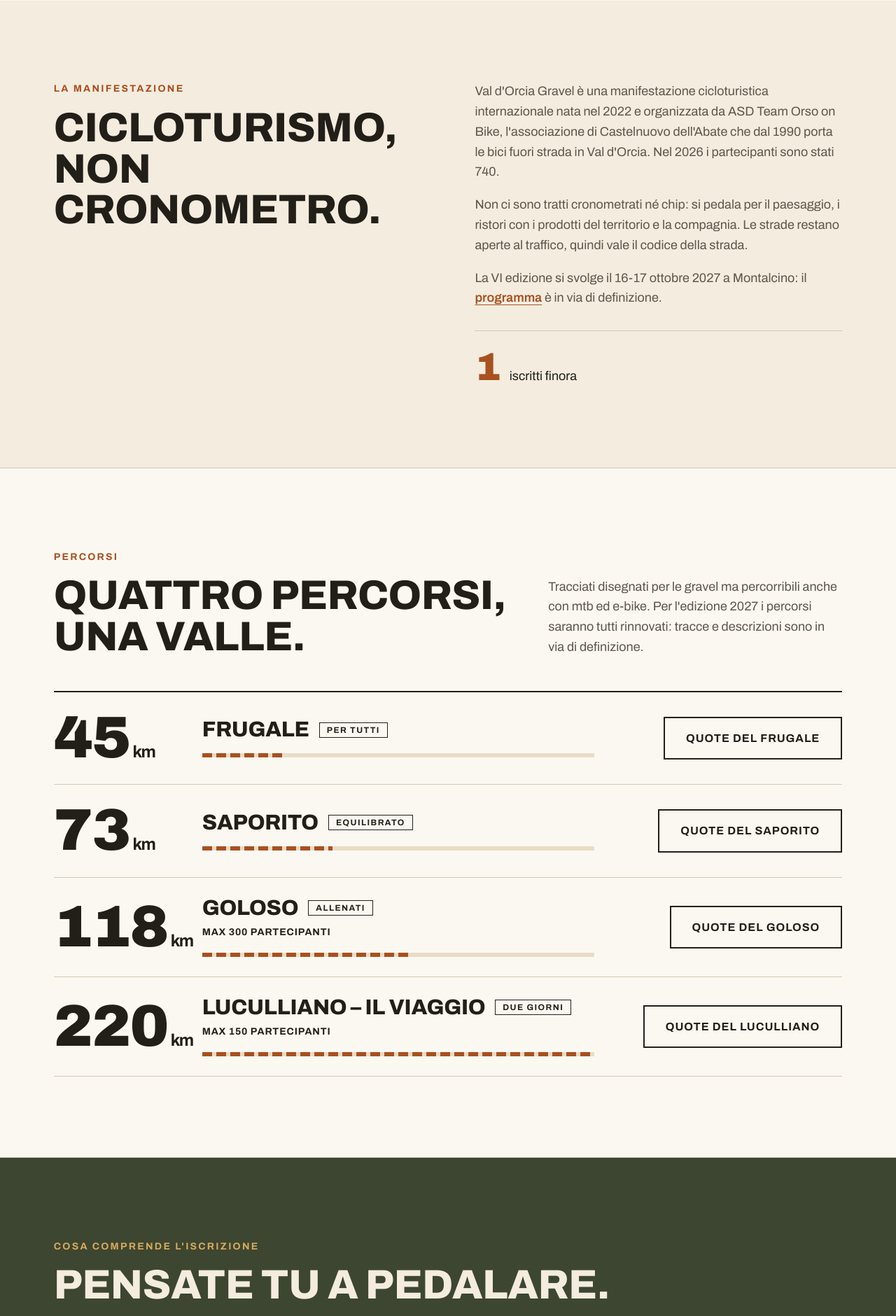
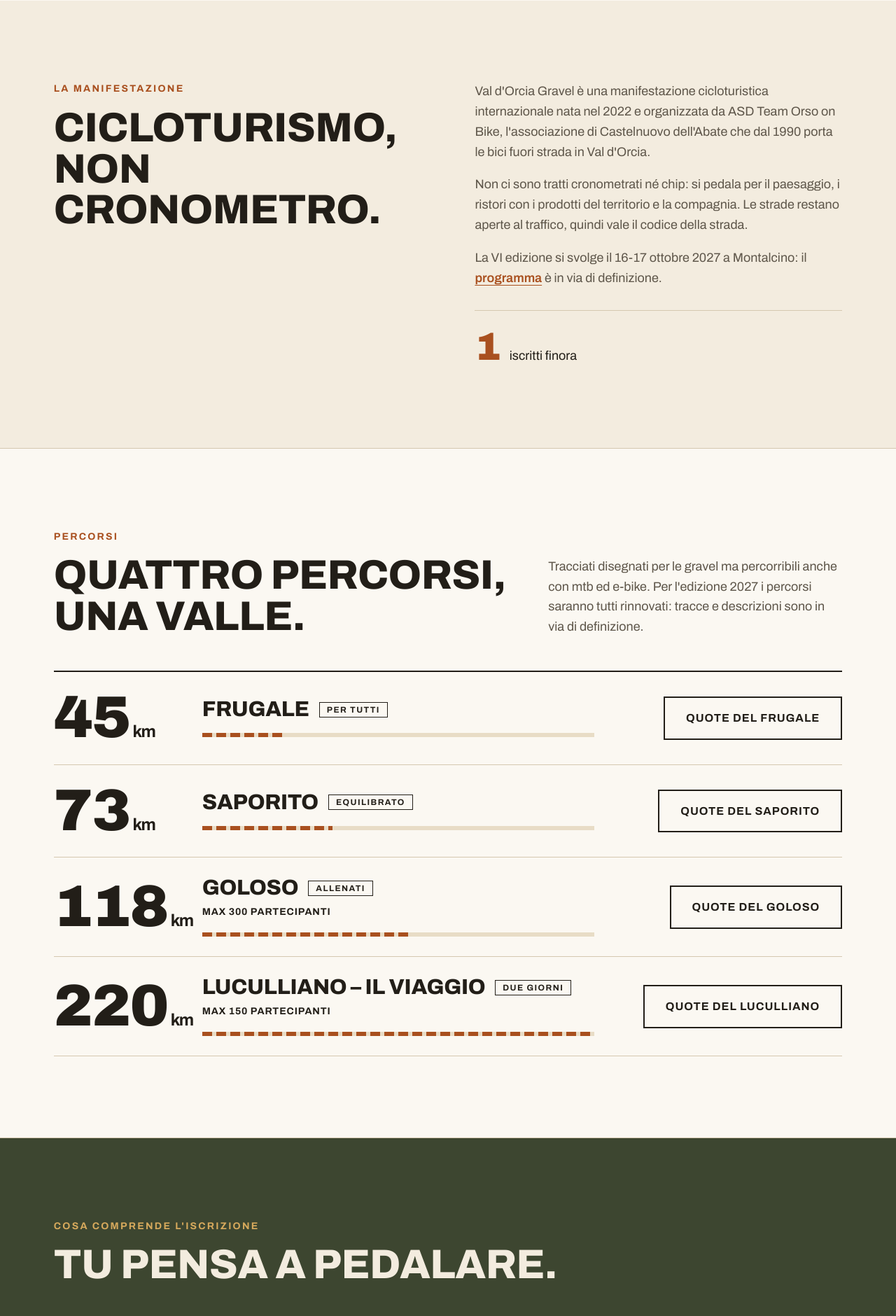
Before and after one commit to osammot11/valdorcia, a Laravel app: page / in a window 1280 px wide. Shown: the part 2465-4345 px from the top of the page at 70% size. Run offline with Laravel 12, Linux system fonts and the light colour scheme; data comes from the database, SQL or seed files in the repository; tables that the repository leaves empty hold one stand-in row (values such as "Sample post").

Commit message:
Correzioni minori dalla revisione
- "Tu pensa a pedalare." (era "Pensate tu"); i 740 partecipanti una volta
  sola in home
- quote con le date per esteso ("dal 10 dicembre 2026"), come nel resto
  del sito
- tessera: "Non sono tesserato" come prima scelta, gli enti raggruppati
  sotto "Sono tesserato con"
- riquadro degli errori del modulo: classe .form-alert e role=alert
- sponsor: occhielli "Sostenitori/Partner dell'edizione 2026"
- /contattaci indica /contatti come pagina di riferimento (canonical)
- admin: "Esci" invece di "Esci (Logout)"
- pulsanti che rispondono alla pressione (scale .97), segno di spunta che
  compare senza partire da zero, "+" delle FAQ nascosto ai lettori di schermo
- pagina di pagamento con la versione aggiornata di checkout.css

Co-Authored-By: Claude Opus 5.5 <noreply@anthropic.com>

```diff
--- a/app/Http/Controllers/PageController.php
+++ b/app/Http/Controllers/PageController.php
@@ -18,6 +18,7 @@ class PageController extends Controller
         ],
         'contattaci' => [
             'view' => 'pages.contattaci',
+            'canonical' => 'contatti', // stessa pagina di /contatti
             'title' => "Contatti | Val d'Orcia Gravel",
             'description' => "Scrivi allo staff di Val d'Orcia Gravel per iscrizioni, percorsi e logistica.",
         ],
@@ -103,7 +104,7 @@ class PageController extends Controller
         $data = [
             'title' => $page['title'],
             'description' => $page['description'],
-            'canonical' => url($slug === '' ? '/' : '/' . $slug),
+            'canonical' => url($slug === '' ? '/' : '/' . ($page['canonical'] ?? $slug)),
             'bodyClass' => $page['bodyClass'] ?? '',
         ];
 
--- a/public/navbar/navbar.css
+++ b/public/navbar/navbar.css
@@ -47,6 +47,7 @@
   text-decoration: none;
   text-transform: uppercase;
 }
+.nav-cta { transition: background-color .2s ease, transform .16s cubic-bezier(0.23, 1, 0.32, 1); }
 .nav-cta:hover { background: var(--clay-dark); }
 
 .hamburger {
--- a/public/style.css
+++ b/public/style.css
@@ -105,9 +105,10 @@ a { color: inherit; }
   text-decoration: none;
   text-align: center;
   cursor: pointer;
-  transition: background-color .2s ease, border-color .2s ease, color .2s ease;
+  transition: background-color .2s ease, border-color .2s ease, color .2s ease, transform .16s cubic-bezier(0.23, 1, 0.32, 1);
 }
 .btn:hover { background: var(--clay-dark); border-color: var(--clay-dark); }
+.btn:active, .cookie-choice:active, .nav-cta:active { transform: scale(.97); }
 
 .btn-ghost { background: transparent; color: var(--ink); border-color: var(--ink); }
 .btn-ghost:hover { background: var(--ink); border-color: var(--ink); color: var(--paper); }
@@ -498,7 +499,7 @@ section { padding: clamp(64px, 9vw, 120px) var(--gutter); }
   letter-spacing: .06em;
   text-transform: uppercase;
   cursor: pointer;
-  transition: background-color .2s ease, color .2s ease;
+  transition: background-color .2s ease, color .2s ease, transform .16s cubic-bezier(0.23, 1, 0.32, 1);
 }
 .cookie-choice:hover { background: var(--ink); color: var(--paper); }
 .cookie-link {
--- a/resources/views/admin/blog/_head.blade.php
+++ b/resources/views/admin/blog/_head.blade.php
@@ -9,6 +9,6 @@
     <link rel="preconnect" href="https://fonts.googleapis.com">
     <link rel="preconnect" href="https://fonts.gstatic.com" crossorigin>
     <link href="https://fonts.googleapis.com/css2?family=Archivo:wdth,wght@62..125,400..900&display=swap" rel="stylesheet">
-    <link rel="stylesheet" href="/css/controls.css?v=2">
+    <link rel="stylesheet" href="/css/controls.css?v=3">
     <link rel="stylesheet" href="/css/admin.css?v=10">
 </head>
--- a/resources/views/admin/create_ticket.blade.php
+++ b/resources/views/admin/create_ticket.blade.php
@@ -10,7 +10,7 @@
     <link rel="preconnect" href="https://fonts.googleapis.com">
     <link rel="preconnect" href="https://fonts.gstatic.com" crossorigin>
     <link href="https://fonts.googleapis.com/css2?family=Archivo:wdth,wght@62..125,400..900&display=swap" rel="stylesheet">
-    <link rel="stylesheet" href="/css/controls.css?v=2">
+    <link rel="stylesheet" href="/css/controls.css?v=3">
     <link rel="stylesheet" href="/css/admin.css?v=10">
 </head>
 <body>
--- a/resources/views/admin/dashboard.blade.php
+++ b/resources/views/admin/dashboard.blade.php
@@ -10,7 +10,7 @@
     <link rel="preconnect" href="https://fonts.googleapis.com">
     <link rel="preconnect" href="https://fonts.gstatic.com" crossorigin>
     <link href="https://fonts.googleapis.com/css2?family=Archivo:wdth,wght@62..125,400..900&display=swap" rel="stylesheet">
-    <link rel="stylesheet" href="/css/controls.css?v=2">
+    <link rel="stylesheet" href="/css/controls.css?v=3">
     <link rel="stylesheet" href="/css/admin.css?v=10">
 </head>
 
@@ -23,7 +23,7 @@
                     <a href="{{ route('admin.blog.index') }}" class="btn btn--soft btn--small">Blog e comunicati</a>
                     <form action="{{ route('logout') }}" method="POST">
                         @csrf
-                        <button type="submit" class="link-btn link-btn--danger">Esci (Logout)</button>
+                        <button type="submit" class="link-btn link-btn--danger">Esci</button>
                     </form>
                 </div>
             </div>
--- a/resources/views/admin/edit_ticket.blade.php
+++ b/resources/views/admin/edit_ticket.blade.php
@@ -10,7 +10,7 @@
     <link rel="preconnect" href="https://fonts.googleapis.com">
     <link rel="preconnect" href="https://fonts.gstatic.com" crossorigin>
     <link href="https://fonts.googleapis.com/css2?family=Archivo:wdth,wght@62..125,400..900&display=swap" rel="stylesheet">
-    <link rel="stylesheet" href="/css/controls.css?v=2">
+    <link rel="stylesheet" href="/css/controls.css?v=3">
     <link rel="stylesheet" href="/css/admin.css?v=10">
 </head>
 <body>
--- a/resources/views/admin/pending.blade.php
+++ b/resources/views/admin/pending.blade.php
@@ -10,7 +10,7 @@
     <link rel="preconnect" href="https://fonts.googleapis.com">
     <link rel="preconnect" href="https://fonts.gstatic.com" crossorigin>
     <link href="https://fonts.googleapis.com/css2?family=Archivo:wdth,wght@62..125,400..900&display=swap" rel="stylesheet">
-    <link rel="stylesheet" href="/css/controls.css?v=2">
+    <link rel="stylesheet" href="/css/controls.css?v=3">
     <link rel="stylesheet" href="/css/admin.css?v=10">
 </head>
 <body>
--- a/resources/views/auth/login.blade.php
+++ b/resources/views/auth/login.blade.php
@@ -10,7 +10,7 @@
     <link rel="preconnect" href="https://fonts.googleapis.com">
     <link rel="preconnect" href="https://fonts.gstatic.com" crossorigin>
     <link href="https://fonts.googleapis.com/css2?family=Archivo:wdth,wght@62..125,400..900&display=swap" rel="stylesheet">
-    <link rel="stylesheet" href="/css/controls.css?v=2">
+    <link rel="stylesheet" href="/css/controls.css?v=3">
     <link rel="stylesheet" href="/css/admin.css?v=10">
 </head>
 <body class="login">
--- a/resources/views/checkout/_tiers.blade.php
+++ b/resources/views/checkout/_tiers.blade.php
@@ -14,7 +14,7 @@
                 ->map(fn ($keys, $price) => $keys->map(fn ($k) => $routeNames[$k])->implode(', ') . ' ' . $fmt($price));
         @endphp
         <li>
-            <span>Dal {{ $tier->starts_on->format('d/m/Y') }} al {{ $tier->ends_on->format('d/m/Y') }}</span>
+            <span>Dal {{ $tier->starts_on->translatedFormat('j F Y') }} al {{ $tier->ends_on->translatedFormat('j F Y') }}</span>
             <strong>{{ $groups->implode(' · ') }}</strong>
         </li>
     @endforeach
--- a/resources/views/checkout/payment.blade.php
+++ b/resources/views/checkout/payment.blade.php
@@ -9,8 +9,8 @@
     <link href="https://fonts.googleapis.com/css2?family=Archivo:wdth,wght@62..125,400..900&display=swap" rel="stylesheet">
     <link rel="icon" type="image/png" href="/images/valdorcia-gravel/logo-valdorcia-gravel.png">
     <link rel="apple-touch-icon" href="/images/valdorcia-gravel/logo-valdorcia-gravel.png">
-    <link rel="stylesheet" href="/css/controls.css?v=2">
-    <link rel="stylesheet" href="/css/checkout.css?v=6">
+    <link rel="stylesheet" href="/css/controls.css?v=3">
+    <link rel="stylesheet" href="/css/checkout.css?v=11">
     <script src="https://js.stripe.com/v3/"></script>
 </head>
 <body class="center-items checkout-body">
--- a/resources/views/layouts/app.blade.php
+++ b/resources/views/layouts/app.blade.php
@@ -35,7 +35,7 @@
     <link rel="preconnect" href="https://fonts.gstatic.com" crossorigin>
     <link href="https://fonts.googleapis.com/css2?family=Archivo:wdth,wght@62..125,400..900&display=swap" rel="stylesheet">
 
-    <link rel="stylesheet" href="/style.css?v=118">
+    <link rel="stylesheet" href="/style.css?v=119">
     @stack('head')
 </head>
 
--- a/resources/views/pages/home.blade.php
+++ b/resources/views/pages/home.blade.php
@@ -96,7 +96,7 @@
                     <h2>Cicloturismo, non cronometro.</h2>
                 </div>
                 <div class="intro__body">
-                    <p>{{ config('event.name') }} è una manifestazione cicloturistica internazionale nata nel 2022 e organizzata da {{ config('event.organizer') }}, l'associazione di Castelnuovo dell'Abate che dal 1990 porta le bici fuori strada in Val d'Orcia. Nel 2026 i partecipanti sono stati 740.</p>
+                    <p>{{ config('event.name') }} è una manifestazione cicloturistica internazionale nata nel 2022 e organizzata da {{ config('event.organizer') }}, l'associazione di Castelnuovo dell'Abate che dal 1990 porta le bici fuori strada in Val d'Orcia.</p>
                     <p>Non ci sono tratti cronometrati né chip: si pedala per il paesaggio, i ristori con i prodotti del territorio e la compagnia. Le strade restano aperte al traffico, quindi vale il codice della strada.</p>
                     <p>La {{ config('event.edition_number') }} edizione si svolge il {{ config('event.date_label') }} a {{ config('event.location') }}: il <a class="hyperlink" href="/programma">programma</a> è in via di definizione.</p>
                     @if ($totalIscritti > 0)
@@ -138,7 +138,7 @@
         <section id="territorio" class="land">
             <div class="inner">
                 <span class="kicker">Cosa comprende l'iscrizione</span>
-                <h2>Pensate tu a pedalare.</h2>
+                <h2>Tu pensa a pedalare.</h2>
 
                 <div class="land__grid">
                     <div class="land__item">
@@ -205,39 +205,39 @@
                 </div>
                 <div class="faq-accordion">
                     <div class="faq-item">
-                        <button class="faq-question" aria-expanded="false"><span>Serve il certificato medico?</span><span class="faq-icon">+</span></button>
+                        <button class="faq-question" aria-expanded="false"><span>Serve il certificato medico?</span><span class="faq-icon" aria-hidden="true">+</span></button>
                         <div class="faq-answer"><p>Sì, per tutti, anche per chi ha la tessera. Per Saporito, Goloso e Luculliano serve il certificato di idoneità agonistica per il ciclismo; per il Frugale basta quello non agonistico. Lo carichi direttamente nel modulo di iscrizione.</p></div>
                     </div>
                     <div class="faq-item">
-                        <button class="faq-question" aria-expanded="false"><span>Serve una tessera sportiva?</span><span class="faq-icon">+</span></button>
+                        <button class="faq-question" aria-expanded="false"><span>Serve una tessera sportiva?</span><span class="faq-icon" aria-hidden="true">+</span></button>
                         <div class="faq-answer"><p>No. Se non sei tesserato FCI o con un ente convenzionato, nel modulo aggiungi la tessera giornaliera da 10 €, che include la copertura assicurativa per la manifestazione.</p></div>
                     </div>
                     <div class="faq-item">
-                        <button class="faq-question" aria-expanded="false"><span>Ci sono tratti cronometrati o il chip?</span><span class="faq-icon">+</span></button>
+                        <button class="faq-question" aria-expanded="false"><span>Ci sono tratti cronometrati o il chip?</span><span class="faq-icon" aria-hidden="true">+</span></button>
                         <div class="faq-answer"><p>No: tutti i percorsi sono cicloturistici, senza cronometraggio. Il tracciamento con l'app Whip Live di ENDU serve solo per la sicurezza ed è obbligatorio.</p></div>
                     </div>
                     <div class="faq-item">
-                        <button class="faq-question" aria-expanded="false"><span>Con che bici posso partecipare?</span><span class="faq-icon">+</span></button>
+                        <button class="faq-question" aria-expanded="false"><span>Con che bici posso partecipare?</span><span class="faq-icon" aria-hidden="true">+</span></button>
                         <div class="faq-answer"><p>Con qualsiasi bici: gravel, strada, mountain bike ed e-bike.</p></div>
                     </div>
                     <div class="faq-item">
-                        <button class="faq-question" aria-expanded="false"><span>I percorsi sono segnalati?</span><span class="faq-icon">+</span></button>
+                        <button class="faq-question" aria-expanded="false"><span>I percorsi sono segnalati?</span><span class="faq-icon" aria-hidden="true">+</span></button>
                         <div class="faq-answer"><p>Frugale, Saporito e Goloso sì, con cartelli gialli e frecce marroni e personale ai bivi. Il Luculliano non è segnalato: si segue la traccia GPX fornita a tutti gli iscritti.</p></div>
                     </div>
                     <div class="faq-item">
-                        <button class="faq-question" aria-expanded="false"><span>Le strade sono chiuse al traffico?</span><span class="faq-icon">+</span></button>
+                        <button class="faq-question" aria-expanded="false"><span>Le strade sono chiuse al traffico?</span><span class="faq-icon" aria-hidden="true">+</span></button>
                         <div class="faq-answer"><p>No. Essendo una manifestazione cicloturistica le strade restano aperte: si rispetta il codice della strada e si tiene sempre la destra.</p></div>
                     </div>
                     <div class="faq-item">
-                        <button class="faq-question" aria-expanded="false"><span>Cosa devo portare?</span><span class="faq-icon">+</span></button>
+                        <button class="faq-question" aria-expanded="false"><span>Cosa devo portare?</span><span class="faq-icon" aria-hidden="true">+</span></button>
                         <div class="faq-answer"><p>Casco rigido omologato (obbligatorio e sempre allacciato), attrezzi per smontare il copertone, camera d'aria di scorta, pompa o bomboletta e borraccia. Per il Luculliano anche luci anteriori e posteriori.</p></div>
                     </div>
                     <div class="faq-item">
-                        <button class="faq-question" aria-expanded="false"><span>Posso avere un rimborso?</span><span class="faq-icon">+</span></button>
+                        <button class="faq-question" aria-expanded="false"><span>Posso avere un rimborso?</span><span class="faq-icon" aria-hidden="true">+</span></button>
                         <div class="faq-answer"><p>La quota non è rimborsabile né cedibile. In caso di infortunio, con un certificato medico inviato entro il 1° ottobre, puoi spostare l'iscrizione all'edizione successiva.</p></div>
                     </div>
                     <div class="faq-item">
-                        <button class="faq-question" aria-expanded="false"><span>Posso iscrivere un gruppo o un'associazione?</span><span class="faq-icon">+</span></button>
+                        <button class="faq-question" aria-expanded="false"><span>Posso iscrivere un gruppo o un'associazione?</span><span class="faq-icon" aria-hidden="true">+</span></button>
                         <div class="faq-answer"><p>Sì. Nello stesso ordine puoi aggiungere più partecipanti e indicare il nome dell'associazione. Ognuno riceve il proprio biglietto nominativo.</p></div>
                     </div>
                 </div>
--- a/resources/views/pages/partnership.blade.php
+++ b/resources/views/pages/partnership.blade.php
@@ -16,7 +16,7 @@
 
         <section>
             <div class="inner">
-                <span class="kicker">Edizione {{ $sponsors['edition'] }}</span>
+                <span class="kicker">Sostenitori dell'edizione {{ $sponsors['edition'] }}</span>
                 <h2>Con il sostegno di</h2>
                 <ul class="logo-grid logo-grid--supporters">
                     @foreach ($sponsors['supporters'] as $item)
@@ -30,7 +30,7 @@
 
         <section>
             <div class="inner">
-                <span class="kicker">Edizione {{ $sponsors['edition'] }}</span>
+                <span class="kicker">Partner dell'edizione {{ $sponsors['edition'] }}</span>
                 <h2>I nostri partner</h2>
                 <ul class="logo-grid">
                     @foreach ($sponsors['partners'] as $item)
--- a/resources/views/partials/navbar.blade.php
+++ b/resources/views/partials/navbar.blade.php
@@ -1,4 +1,4 @@
-<link rel="stylesheet" href="/navbar/navbar.css?v=9">
+<link rel="stylesheet" href="/navbar/navbar.css?v=10">
 <script src="/navbar/navbar.js?v=4" defer></script>
 
 <nav class="navbar" aria-label="Principale">
--- a/resources/views/welcome.blade.php
+++ b/resources/views/welcome.blade.php
@@ -39,8 +39,8 @@
     <link href="https://fonts.googleapis.com/css2?family=Archivo:wdth,wght@62..125,400..900&display=swap" rel="stylesheet">
     <link rel="icon" type="image/png" href="/images/valdorcia-gravel/logo-valdorcia-gravel.png">
     <link rel="apple-touch-icon" href="/images/valdorcia-gravel/logo-valdorcia-gravel.png">
-    <link rel="stylesheet" href="/css/controls.css?v=2">
-    <link rel="stylesheet" href="/css/checkout.css?v=10">
+    <link rel="stylesheet" href="/css/controls.css?v=3">
+    <link rel="stylesheet" href="/css/checkout.css?v=11">
 </head>
 <body class="center-items checkout-body">
 
@@ -97,7 +97,7 @@
                     $participantErrors = collect($errors->keys())->filter(fn ($k) => preg_match('/^tickets\.\d+\./', $k));
                     $generalErrors = collect($errors->keys())->diff($participantErrors)->flatMap(fn ($k) => $errors->get($k));
                 @endphp
-                <div class="bg-primary-hover">
+                <div class="form-alert" role="alert">
                     <strong>Attenzione!</strong>
                     <ul>
                         @foreach($generalErrors as $error)
```
Also changed, not shown: public/css/checkout.css (+4 -3 lines), public/css/controls.css (+4 -3 lines), resources/views/checkout/_participant.blade.php (+6 -3 lines).
